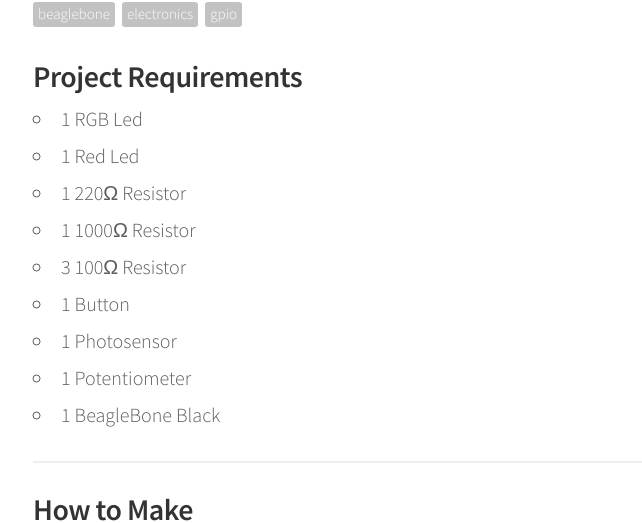
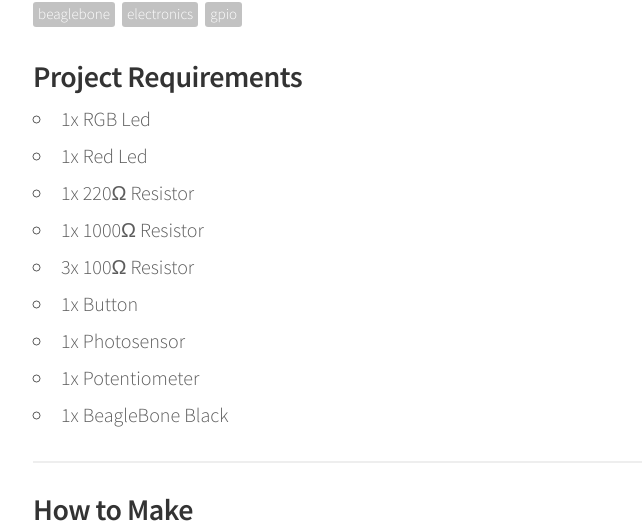
Before and after one commit to eltonvs/OS_projects, a Jekyll site: the page built from _posts/2016-09-23-fairy-lights-on-beaglebone-black.md, in a window 1280 px wide and 1400 px high. Shown: the part 212-735 px from the top of the window, without its empty margins (247-889 px from the left). Built offline with Jekyll 4.4.1, drawn with Linux system fonts in a browser that asks for light colours; nearby versions of some CDN libraries; comment, search, counter and statistics services are not loaded; some of the changed text lies outside the part shown.

```diff
--- a/_config.yml
+++ b/_config.yml
@@ -11,7 +11,7 @@
 
 # Google-analytics
 google-analytics:
-  id: ""
+  id: "UA-62329715-1"
 
 # Disqus
 disqus:
--- a/_posts/2016-09-23-fairy-lights-on-beaglebone-black.md
+++ b/_posts/2016-09-23-fairy-lights-on-beaglebone-black.md
@@ -10,15 +10,15 @@
 
 
 ### Project Requirements
- - 1 RGB Led
- - 1 Red Led
- - 1 220Ω Resistor
- - 1 1000Ω Resistor
- - 3 100Ω Resistor
- - 1 Button
- - 1 Photosensor
- - 1 Potentiometer
- - 1 BeagleBone Black
+ - 1x RGB Led
+ - 1x Red Led
+ - 1x 220Ω Resistor
+ - 1x 1000Ω Resistor
+ - 3x 100Ω Resistor
+ - 1x Button
+ - 1x Photosensor
+ - 1x Potentiometer
+ - 1x BeagleBone Black
 
 ---
 
```
Also changed, not shown: other parts of _posts/2016-09-23-fairy-lights-on-beaglebone-black.md (+6 -0 lines), assets/images/posts/beaglebone_fairylights_sketch.png (added).
